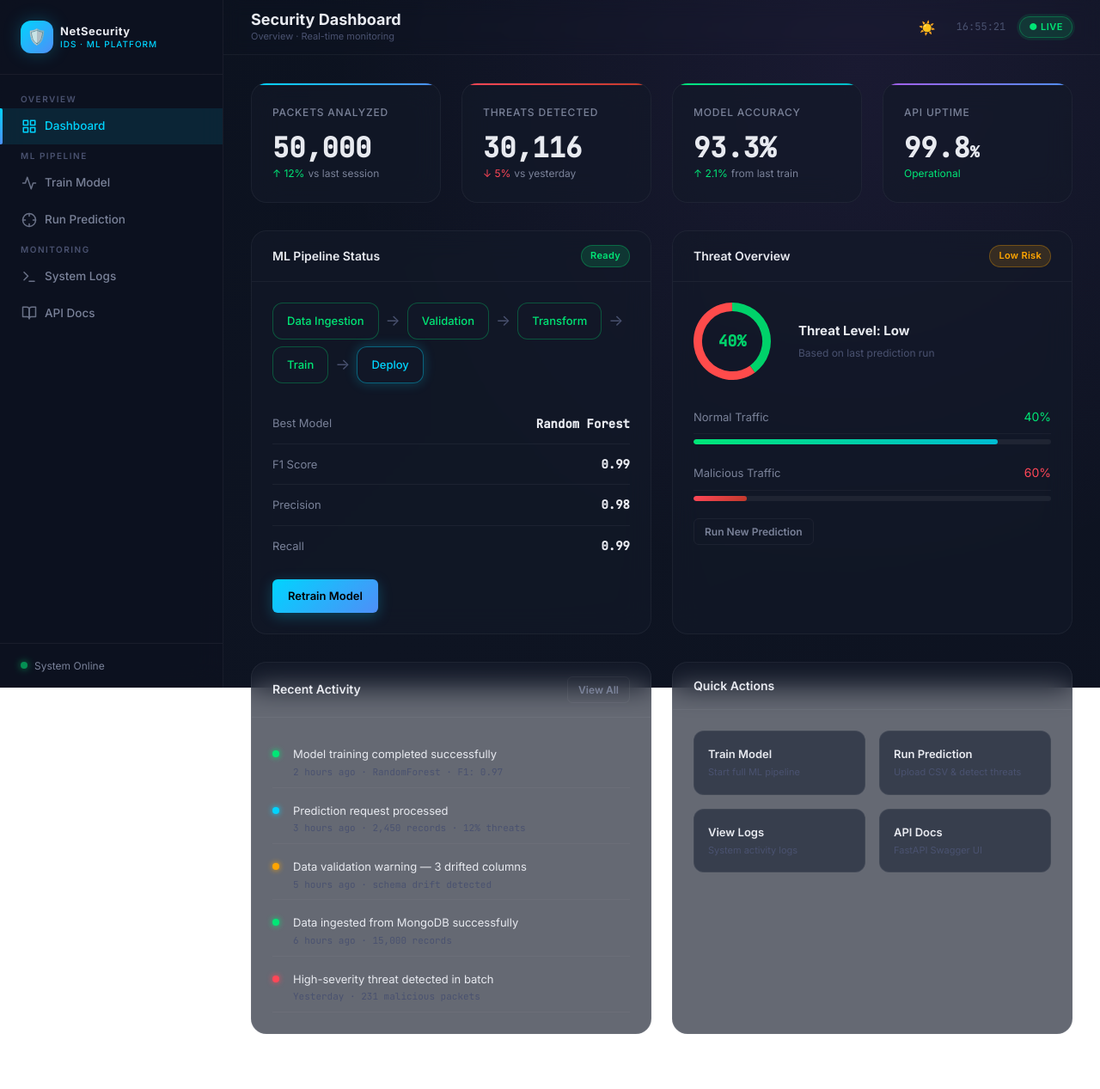
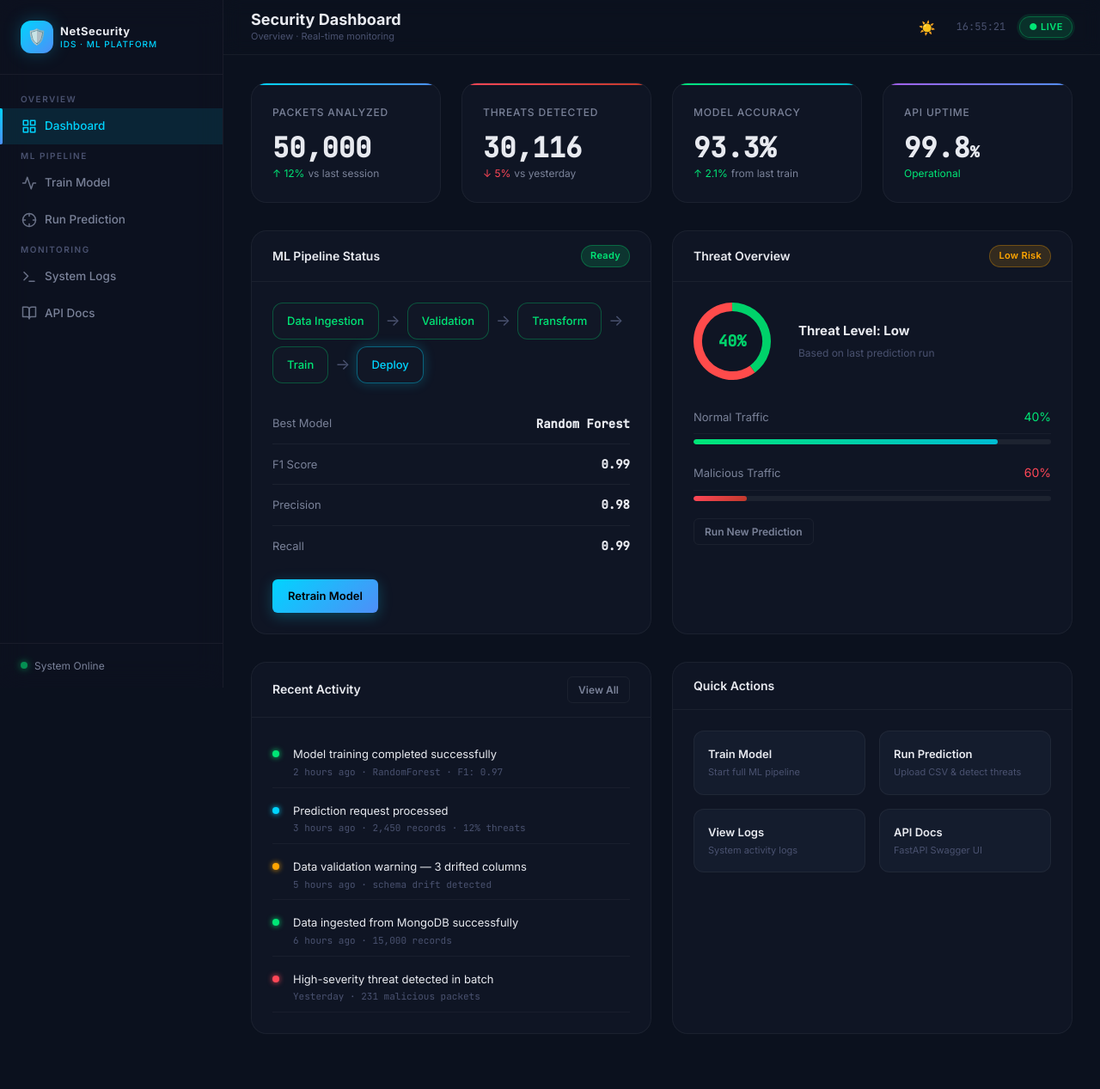
Before and after one commit to alwaysprince05/networksecurity, a FastAPI app: page / in a window 1280 px wide. Shown: the whole page at 86% size. Run offline with FastAPI, Linux system fonts and the light colour scheme.

Commit message:
Fix layout overflow and white background issue

```diff
--- a/static/css/base.css
+++ b/static/css/base.css
@@ -10,6 +10,7 @@
 :root[data-theme="dark"] {
   /* Dark Colors */
   --bg-primary:     transparent;
+  --bg-solid:       #0b111e;
   --bg-secondary:   transparent;
   --bg-card:        rgba(19, 25, 41, 0.65);
   --bg-card-hover:  rgba(24, 32, 56, 0.85);
@@ -49,6 +50,7 @@
 :root[data-theme="light"] {
   /* Light Colors */
   --bg-primary:     transparent;
+  --bg-solid:       #f4f7f9;
   --bg-secondary:   transparent;
   --bg-card:        rgba(255, 255, 255, 0.7);
   --bg-card-hover:  rgba(255, 255, 255, 0.9);
@@ -127,16 +129,17 @@
   padding: 0;
 }
 
-html { scroll-behavior: smooth; }
+html { scroll-behavior: smooth; background-color: var(--bg-solid); }
 
 body {
   font-family: var(--font-sans);
-  background-color: var(--bg-primary);
+  background-color: var(--bg-solid);
   color: var(--text-primary);
   line-height: 1.6;
   font-size: 14px;
   min-height: 100vh;
   -webkit-font-smoothing: antialiased;
+  overflow-x: hidden;
 }
 
 /* ── App Layout ──────────────────────────────────── */
@@ -299,6 +302,8 @@ body {
   display: flex;
   flex-direction: column;
   min-height: 100vh;
+  min-width: 0;
+  max-width: 100%;
 }
 
 /* ── Topbar ──────────────────────────────────────── */
```
